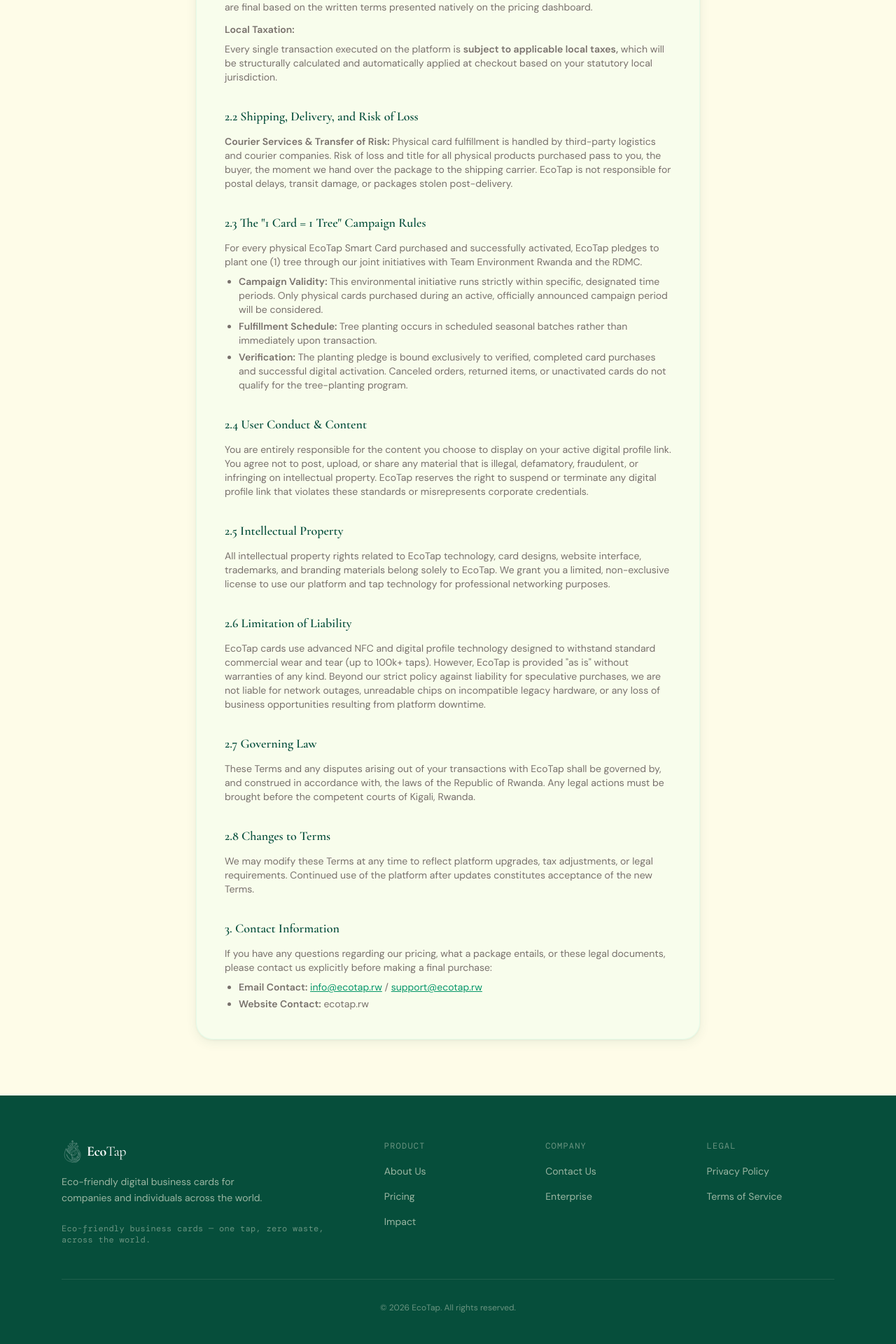
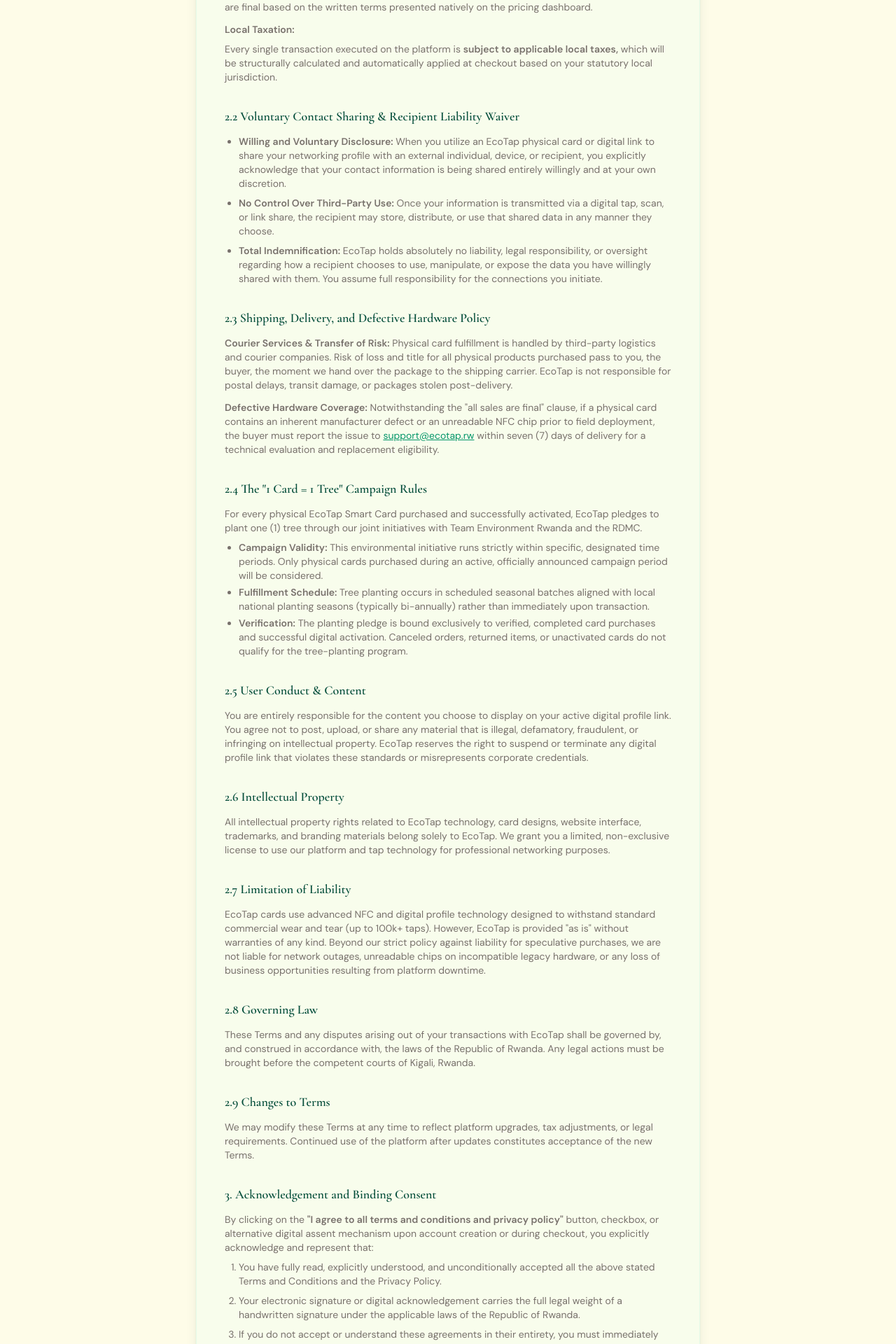
Before and after one commit to niyibizimadeit/ecotap, a Next.js app: page /terms in a window 1280 px wide. Shown: the part 880-2800 px from the top of the page at 70% size. Built offline with nearby package versions, Linux system fonts and the light colour scheme.

Commit message:
updated terms of service and privacy policy

```diff
--- a/src/app/(auth)/org/register/page.tsx
+++ b/src/app/(auth)/org/register/page.tsx
@@ -99,7 +99,7 @@
             onBack={() => { setStep(2); setServerError(null); }}
             isSubmitting={isSubmitting}
             serverError={serverError}
-            onSubmit={async (legalConfirmed: boolean) => {
+            onSubmit={async (legalConfirmed: boolean, termsAccepted: boolean) => {
               setIsSubmitting(true);
               setServerError(null);
 
@@ -113,6 +113,7 @@
               formData.append("password", step2Data.password);
               if (step2Data.phone) formData.append("phone", step2Data.phone);
               formData.append("legal_rep_confirmed", legalConfirmed ? "on" : "off");
+              formData.append("terms_accepted", termsAccepted ? "true" : "false");
 
               const result = await signUpOrg(formData);
               if (!result.success) {
@@ -296,9 +297,10 @@
   onBack: () => void;
   isSubmitting: boolean;
   serverError: string | null;
-  onSubmit: (legalConfirmed: boolean) => void;
+  onSubmit: (legalConfirmed: boolean, termsAccepted: boolean) => void;
 }) {
   const [legalConfirmed, setLegalConfirmed] = useState(false);
+  const [termsAccepted, setTermsAccepted] = useState(false);
 
   return (
     <div className="space-y-5">
@@ -347,6 +349,28 @@
         </label>
       </div>
 
+      {/* Terms & Privacy acceptance */}
+      <div className="bg-cream border border-cream-dark rounded-2xl p-4">
+        <label className="flex items-start gap-3 cursor-pointer">
+          <input
+            type="checkbox"
+            checked={termsAccepted}
+            onChange={(e) => setTermsAccepted(e.target.checked)}
+            className="mt-0.5 h-4 w-4 rounded border-cream-dark text-emerald-bright focus:ring-emerald-mid cursor-pointer"
+          />
+          <span className="text-sm text-ink-light leading-relaxed">
+            I agree to all{" "}
+            <Link href="/terms" className="text-emerald-bright underline hover:text-emerald-mid" target="_blank">
+              Terms and Conditions
+            </Link>{" "}
+            and{" "}
+            <Link href="/privacy" className="text-emerald-bright underline hover:text-emerald-mid" target="_blank">
+              Privacy Policy
+            </Link>
+          </span>
+        </label>
+      </div>
+
       <div className="bg-gold-pale border border-gold/20 rounded-2xl p-4">
         <p className="text-xs text-gold leading-relaxed">
           Your account will be reviewed within 24 hours. Once approved, you can access the company dashboard, add employees, and order cards.
@@ -370,8 +394,8 @@
           size="lg"
           className="flex-1"
           loading={isSubmitting}
-          disabled={!legalConfirmed}
-          onClick={() => onSubmit(legalConfirmed)}
+          disabled={!legalConfirmed || !termsAccepted}
+          onClick={() => onSubmit(legalConfirmed, termsAccepted)}
           rightIcon={<CheckCircle className="h-4 w-4" />}
         >
           Submit registration
--- a/src/app/(auth)/register/page.tsx
+++ b/src/app/(auth)/register/page.tsx
@@ -37,6 +37,7 @@
     if (data.company_name) {
       formData.append("company_name", data.company_name);
     }
+    formData.append("terms_accepted", String(data.terms_accepted));
 
     const result = await signUp(formData);
     if (!result.success) {
@@ -128,6 +129,30 @@
             {...register("company_name")}
           />
 
+          {/* Terms & Privacy acceptance */}
+          <div className="bg-cream border border-cream-dark rounded-2xl p-4">
+            <label className="flex items-start gap-3 cursor-pointer">
+              <input
+                type="checkbox"
+                className="mt-0.5 h-4 w-4 rounded border-cream-dark text-emerald-bright focus:ring-emerald-mid cursor-pointer"
+                {...register("terms_accepted")}
+              />
+              <span className="text-sm text-ink-light leading-relaxed">
+                I agree to all{" "}
+                <Link href="/terms" className="text-emerald-bright underline hover:text-emerald-mid" target="_blank">
+                  Terms and Conditions
+                </Link>{" "}
+                and{" "}
+                <Link href="/privacy" className="text-emerald-bright underline hover:text-emerald-mid" target="_blank">
+                  Privacy Policy
+                </Link>
+              </span>
+            </label>
+            {errors.terms_accepted && (
+              <p className="text-red-500 text-sm mt-2">{errors.terms_accepted.message}</p>
+            )}
+          </div>
+
           <Button
             type="submit"
             variant="primary"
--- a/src/app/(marketing)/terms/page.tsx
+++ b/src/app/(marketing)/terms/page.tsx
@@ -6,7 +6,7 @@
           <div className="text-center mb-12">
             <p className="text-xs font-mono tracking-widest uppercase mb-4 text-emerald-bright">Legal</p>
             <h1 className="font-serif text-display-md text-emerald-deep">Terms and Conditions</h1>
-            <p className="text-sm text-ink-light mt-3">Last Updated: June 10, 2026</p>
+            <p className="text-sm text-ink-light mt-3">Last Updated: June 25, 2026</p>
           </div>
 
           <div className="bg-emerald-pale/30 border border-emerald-light/50 rounded-3xl p-8 md:p-10 shadow-card space-y-8 text-ink-mid leading-relaxed">
@@ -30,43 +30,61 @@
               <p>Every single transaction executed on the platform is <strong>subject to applicable local taxes,</strong> which will be structurally calculated and automatically applied at checkout based on your statutory local jurisdiction.</p>
             </Section>
 
-            <Section title="2.2 Shipping, Delivery, and Risk of Loss">
-              <p><strong>Courier Services & Transfer of Risk:</strong> Physical card fulfillment is handled by third-party logistics and courier companies. Risk of loss and title for all physical products purchased pass to you, the buyer, the moment we hand over the package to the shipping carrier. EcoTap is not responsible for postal delays, transit damage, or packages stolen post-delivery.</p>
+            <Section title="2.2 Voluntary Contact Sharing & Recipient Liability Waiver">
+              <ul className="list-disc pl-5 space-y-2">
+                <li><strong>Willing and Voluntary Disclosure:</strong> When you utilize an EcoTap physical card or digital link to share your networking profile with an external individual, device, or recipient, you explicitly acknowledge that your contact information is being shared entirely willingly and at your own discretion.</li>
+                <li><strong>No Control Over Third-Party Use:</strong> Once your information is transmitted via a digital tap, scan, or link share, the recipient may store, distribute, or use that shared data in any manner they choose.</li>
+                <li><strong>Total Indemnification:</strong> EcoTap holds absolutely no liability, legal responsibility, or oversight regarding how a recipient chooses to use, manipulate, or expose the data you have willingly shared with them. You assume full responsibility for the connections you initiate.</li>
+              </ul>
             </Section>
 
-            <Section title='2.3 The "1 Card = 1 Tree" Campaign Rules'>
+            <Section title="2.3 Shipping, Delivery, and Defective Hardware Policy">
+              <p><strong>Courier Services & Transfer of Risk:</strong> Physical card fulfillment is handled by third-party logistics and courier companies. Risk of loss and title for all physical products purchased pass to you, the buyer, the moment we hand over the package to the shipping carrier. EcoTap is not responsible for postal delays, transit damage, or packages stolen post-delivery.</p>
+              <p className="mt-3"><strong>Defective Hardware Coverage:</strong> Notwithstanding the &quot;all sales are final&quot; clause, if a physical card contains an inherent manufacturer defect or an unreadable NFC chip prior to field deployment, the buyer must report the issue to <a href="mailto:support@ecotap.rw" className="text-emerald-bright hover:text-emerald-mid underline">support@ecotap.rw</a> within seven (7) days of delivery for a technical evaluation and replacement eligibility.</p>
+            </Section>
+
+            <Section title='2.4 The "1 Card = 1 Tree" Campaign Rules'>
               <p>For every physical EcoTap Smart Card purchased and successfully activated, EcoTap pledges to plant one (1) tree through our joint initiatives with Team Environment Rwanda and the RDMC.</p>
               <ul className="list-disc pl-5 space-y-1 mt-2">
                 <li><strong>Campaign Validity:</strong> This environmental initiative runs strictly within specific, designated time periods. Only physical cards purchased during an active, officially announced campaign period will be considered.</li>
-                <li><strong>Fulfillment Schedule:</strong> Tree planting occurs in scheduled seasonal batches rather than immediately upon transaction.</li>
+                <li><strong>Fulfillment Schedule:</strong> Tree planting occurs in scheduled seasonal batches aligned with local national planting seasons (typically bi-annually) rather than immediately upon transaction.</li>
                 <li><strong>Verification:</strong> The planting pledge is bound exclusively to verified, completed card purchases and successful digital activation. Canceled orders, returned items, or unactivated cards do not qualify for the tree-planting program.</li>
               </ul>
             </Section>
 
-            <Section title="2.4 User Conduct & Content">
+            <Section title="2.5 User Conduct & Content">
               <p>You are entirely responsible for the content you choose to display on your active digital profile link. You agree not to post, upload, or share any material that is illegal, defamatory, fraudulent, or infringing on intellectual property. EcoTap reserves the right to suspend or terminate any digital profile link that violates these standards or misrepresents corporate credentials.</p>
             </Section>
 
-            <Section title="2.5 Intellectual Property">
+            <Section title="2.6 Intellectual Property">
               <p>All intellectual property rights related to EcoTap technology, card designs, website interface, trademarks, and branding materials belong solely to EcoTap. We grant you a limited, non-exclusive license to use our platform and tap technology for professional networking purposes.</p>
             </Section>
 
-            <Section title="2.6 Limitation of Liability">
+            <Section title="2.7 Limitation of Liability">
               <p>EcoTap cards use advanced NFC and digital profile technology designed to withstand standard commercial wear and tear (up to 100k+ taps). However, EcoTap is provided &quot;as is&quot; without warranties of any kind. Beyond our strict policy against liability for speculative purchases, we are not liable for network outages, unreadable chips on incompatible legacy hardware, or any loss of business opportunities resulting from platform downtime.</p>
             </Section>
 
-            <Section title="2.7 Governing Law">
+            <Section title="2.8 Governing Law">
               <p>These Terms and any disputes arising out of your transactions with EcoTap shall be governed by, and construed in accordance with, the laws of the Republic of Rwanda. Any legal actions must be brought before the competent courts of Kigali, Rwanda.</p>
             </Section>
 
-            <Section title="2.8 Changes to Terms">
+            <Section title="2.9 Changes to Terms">
               <p>We may modify these Terms at any time to reflect platform upgrades, tax adjustments, or legal requirements. Continued use of the platform after updates constitutes acceptance of the new Terms.</p>
             </Section>
 
-            <Section title="3. Contact Information">
+            <Section title="3. Acknowledgement and Binding Consent">
+              <p>By clicking on the <strong>&quot;I agree to all terms and conditions and privacy policy&quot;</strong> button, checkbox, or alternative digital assent mechanism upon account creation or during checkout, you explicitly acknowledge and represent that:</p>
+              <ol className="list-decimal pl-5 space-y-2 mt-2">
+                <li>You have fully read, explicitly understood, and unconditionally accepted all the above stated Terms and Conditions and the Privacy Policy.</li>
+                <li>Your electronic signature or digital acknowledgement carries the full legal weight of a handwritten signature under the applicable laws of the Republic of Rwanda.</li>
+                <li>If you do not accept or understand these agreements in their entirety, you must immediately cease all interactions with the platform and refrain from completing any transactions or account setup.</li>
+              </ol>
+            </Section>
+
+            <Section title="4. Contact Information">
               <p>If you have any questions regarding our pricing, what a package entails, or these legal documents, please contact us explicitly before making a final purchase:</p>
               <ul className="list-disc pl-5 space-y-1 mt-2">
-                <li><strong>Email Contact:</strong> <a href="mailto:info@ecotap.rw" className="text-emerald-bright hover:text-emerald-mid underline">info@ecotap.rw</a> / <a href="mailto:support@ecotap.rw" className="text-emerald-bright hover:text-emerald-mid underline">support@ecotap.rw</a></li>
+                <li><strong>Email Contact:</strong> <a href="mailto:ecotap@rdmc.rw" className="text-emerald-bright hover:text-emerald-mid underline">ecotap@rdmc.rw</a></li>
                 <li><strong>Website Contact:</strong> ecotap.rw</li>
               </ul>
             </Section>
--- a/src/components/layout/Footer.tsx
+++ b/src/components/layout/Footer.tsx
@@ -13,7 +13,7 @@
   ],
   Legal: [
     { label: "Privacy Policy",   href: "/privacy" },
-    { label: "Terms of Service",  href: "/terms" },
+    { label: "Terms & Conditions",  href: "/terms" },
   ],
 };
 
```
Also changed, not shown: src/app/(marketing)/privacy/page.tsx (+11 -4 lines), src/app/actions/auth.actions.ts (+12 -0 lines), src/lib/validations/auth.ts (+9 -0 lines).
